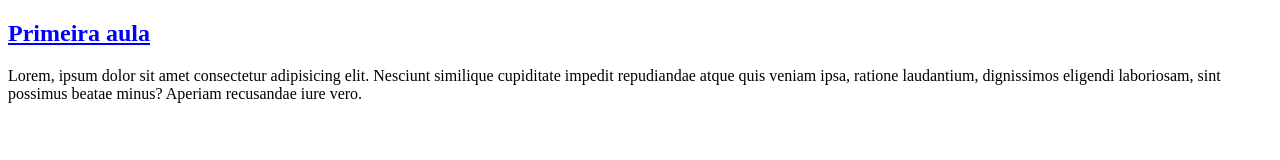
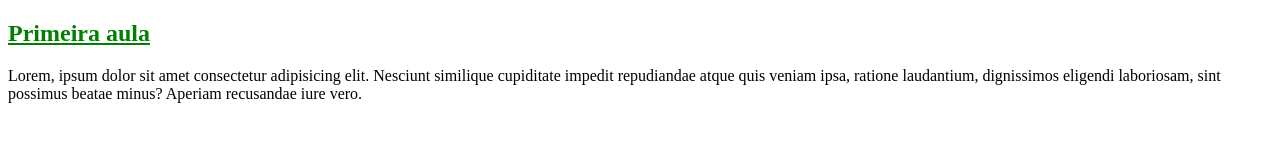
Before and after one commit to CarlosDevBr/Css, a plain HTML site: page index.html in a window 1280 px wide. Drawn offline with Linux system fonts and the light colour scheme.

Commit message:
Declararando o css através de uma folha de estilo externa

```diff
--- a/index.html
+++ b/index.html
@@ -3,12 +3,7 @@
 <head>
     <meta charset="UTF-8">
     <title>Document</title>
-    <style>
-        h2{
-            color:blue;
-            text-decoration: underline;
-        }
-    </style>
+    <link rel="stylesheet" href="style.css">
 </head>
 <body>
     <header>
--- /dev/null
+++ b/style.css
@@ -0,0 +1,4 @@
+h2{
+    color:green;
+    text-decoration: underline;
+}
```
